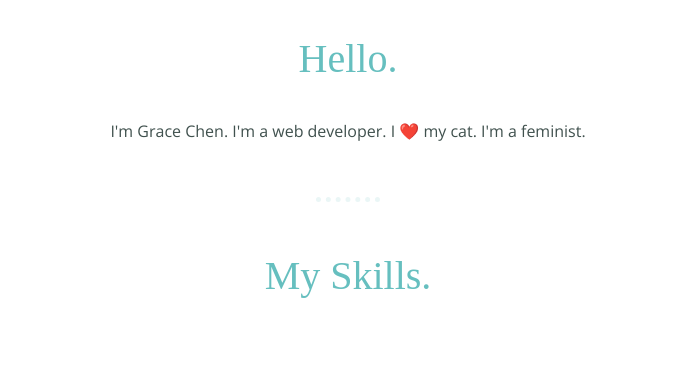
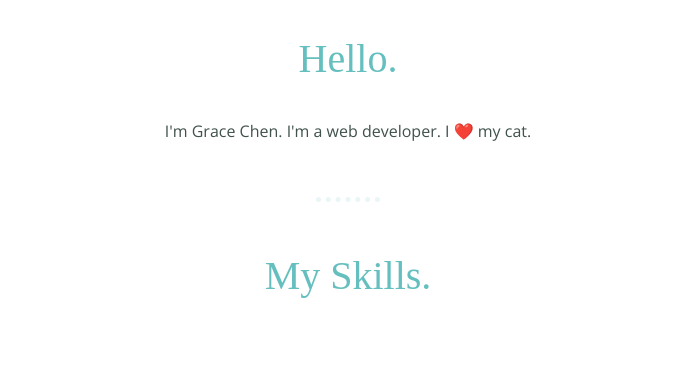
Before and after one commit to GraceC-339/PersonalWebsite1.0, a plain HTML site: page index.html in a window 1280 px wide. Shown: the part 939-1316 px from the top of the page, without its empty margins (292-987 px from the left). Drawn offline with nearby package versions, Linux system fonts and the light colour scheme.

Commit message:
Update index.html

```diff
--- a/index.html
+++ b/index.html
@@ -32,7 +32,7 @@
           width="200"
         />
         <h2>Hello.</h2>
-        <p>I'm Grace Chen. I'm a web developer. I ❤️ my cat. I'm a feminist.</p>
+        <p>I'm Grace Chen. I'm a web developer. I ❤️ my cat.</p>
       </div>
       <hr />
       <div class="skills">
```
